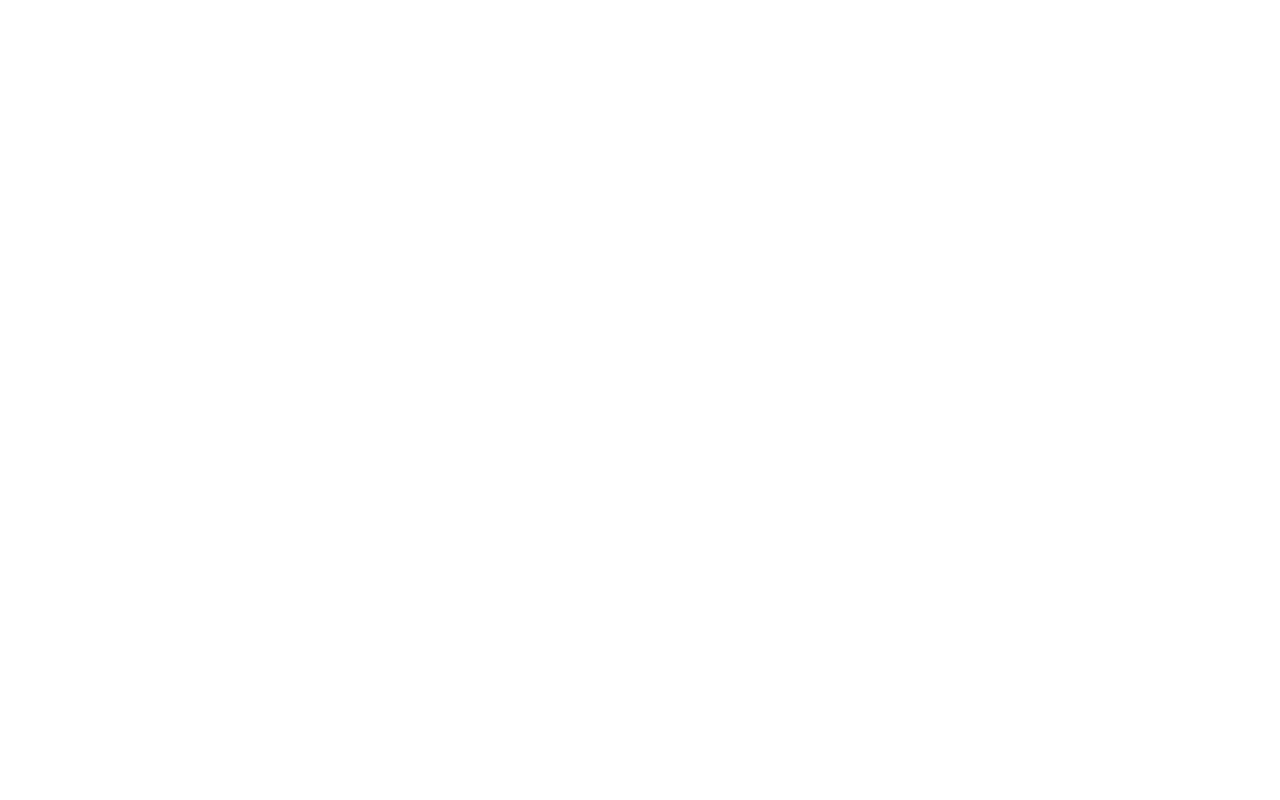
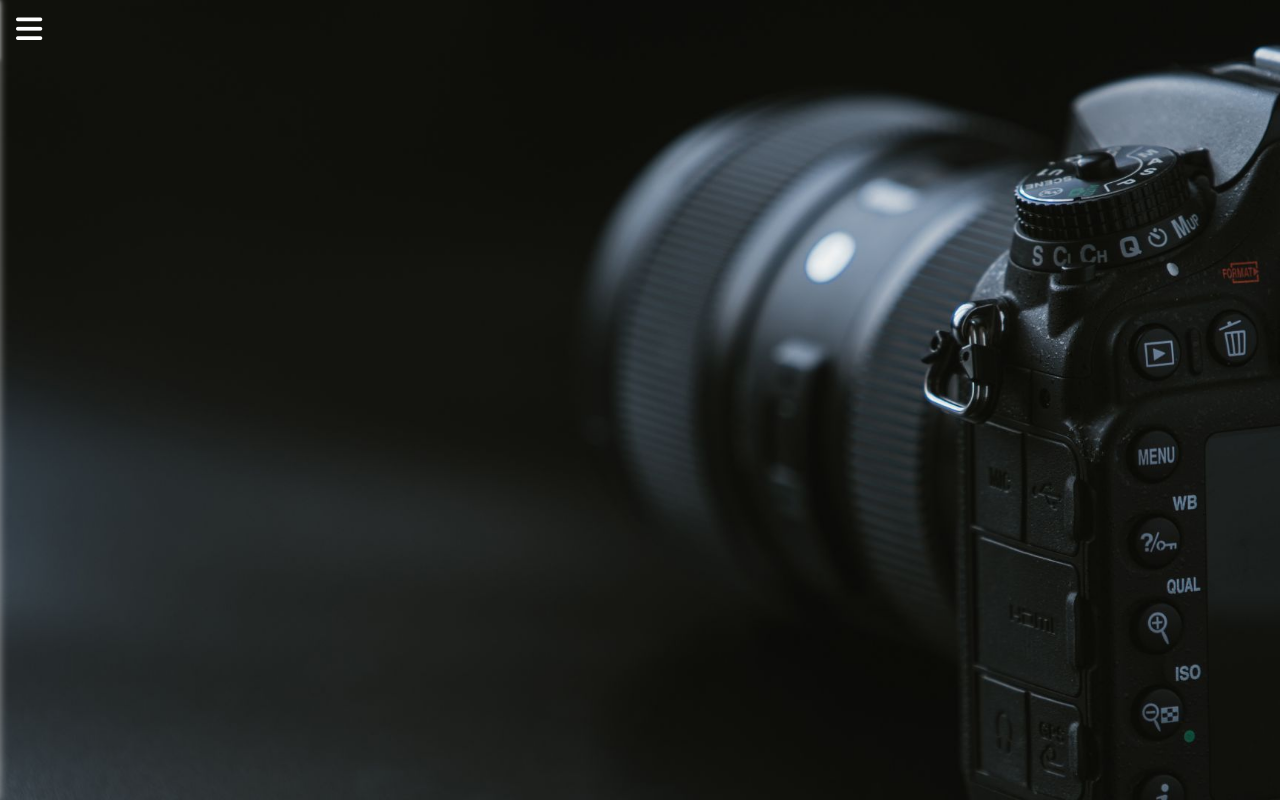
Before and after one commit to Mansi123359/web-dev-journey, a plain HTML site: page sidebar-navigation-ui/index.html in a window 1280 px wide. Drawn offline with Linux system fonts and the light colour scheme.

Commit message:
style.css

```diff
--- a/sidebar-navigation-ui/style.css
+++ b/sidebar-navigation-ui/style.css
@@ -4,7 +4,7 @@
     font-family: "Poppins",sans-serif;
 }
 .main_box{
-    background: url("photo (1).jpg");
+    background: url("photo.jpg");
     height: 100vh;
     background-size: cover;
 }
```
